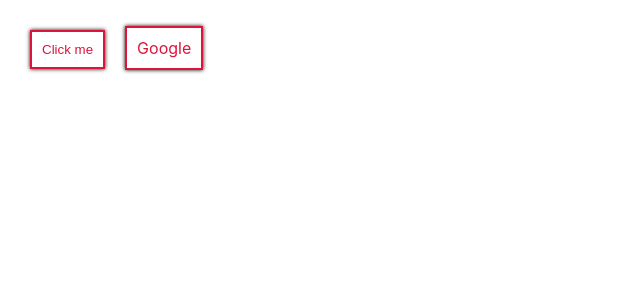
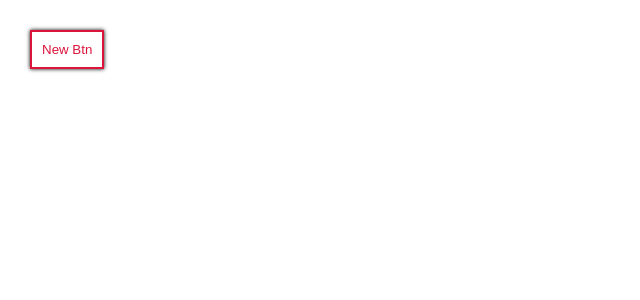
Before and after one commit to RobFyd/practice-in-react, a JavaScript app: page / in a window 1280 px wide. Shown: the top 300 px of the page, without its empty margins (0-640 px from the left). Built offline with nearby package versions, Linux system fonts and the light colour scheme; the HTML template or start-up script is replaced by a standard one.

Commit message:
extension of ordinary components

```diff
--- a/src/App.js
+++ b/src/App.js
@@ -1,6 +1,12 @@
 import styled, { css } from "styled-components";
 
-const Button = styled.button`
+const Button = ({ className }) => (
+  <button className={className}>
+    New Btn
+  </button>
+);
+
+const StyledButton = styled(Button)`
   border: 2px solid crimson;
   box-shadow: 0 0 4px black;
   padding: 10px;
@@ -13,8 +19,7 @@ const Button = styled.button`
 function App() {
   return (
     <>
-      <Button>Click me</Button>
-      <Button as="a" href="https://google.com">Google</Button>
+      <StyledButton>Click me</StyledButton>
     </>
   )
 }
```
